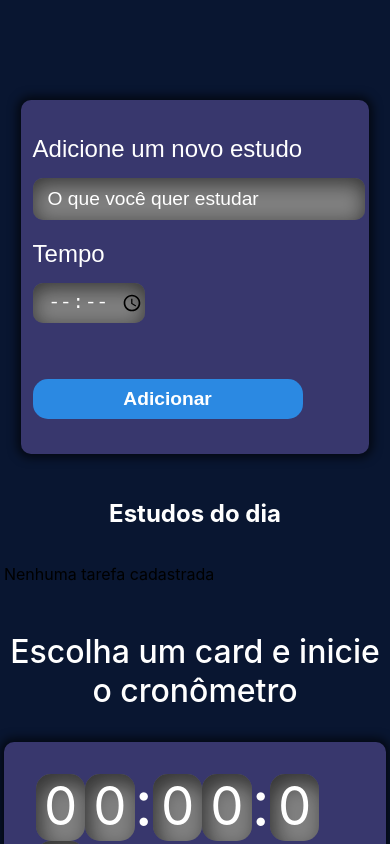
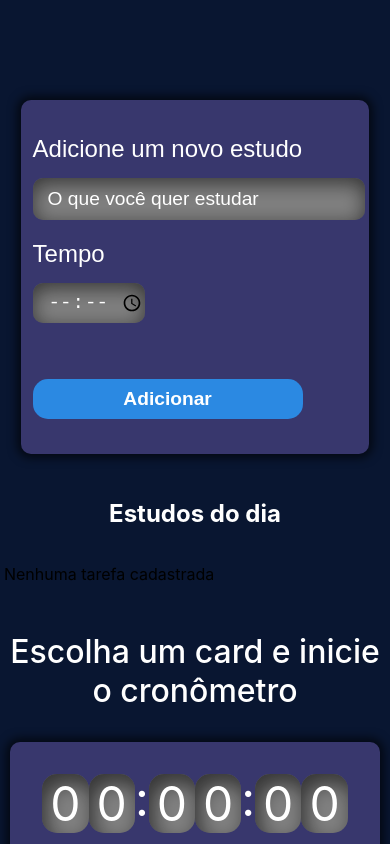
Before and after one commit to JHenryque/cronometrar-aula, a React (Vite) app: page / in a window 390 px wide. Shown: the top 844 px of the page. Built offline with nearby package versions, Linux system fonts and the light colour scheme.

Commit message:
correçao responsivel

```diff
--- a/src/components/Cronometro/Relogio/Relogio.module.css
+++ b/src/components/Cronometro/Relogio/Relogio.module.css
@@ -14,7 +14,7 @@ span.dois_ponto {
   margin-top: -60px;
 }
 
-@media (max-width: 1320px) {
+@media screen and (max-width: 1320px) {
   span.relogio_dig {
     font-size: 10rem;
   }
@@ -25,7 +25,7 @@ span.dois_ponto {
   }
 }
 
-@media (max-width: 1010px) {
+@media screen and (max-width: 1010px) {
   span.relogio_dig {
     font-size: 5rem;
     padding: 0 1rem;
@@ -37,22 +37,10 @@ span.dois_ponto {
   }
 }
 
-@media (max-width: 710px) {
+@media screen and (max-width: 710px) {
   span.relogio_dig {
     font-size: 3rem;
-    padding: 1.5rem 1rem;
-  }
-
-  span.dois_ponto {
-    margin-top: -1px;
-    font-size: 4rem;
-  }
-}
-
-@media (max-width: 457px) {
-  span.relogio_dig {
-    font-size: 3.3rem;
-    padding: 0 0.5rem;
+    padding: 0.5rem 1rem;
   }
 
   span.dois_ponto {
@@ -60,3 +48,15 @@ span.dois_ponto {
     font-size: 4rem;
   }
 }
+
+@media screen and (max-width: 457px) {
+  span.relogio_dig {
+    font-size: 3rem;
+    padding: 0 0.5rem;
+  }
+
+  span.dois_ponto {
+    margin-top: -5px;
+    font-size: 3rem;
+  }
+}
```
